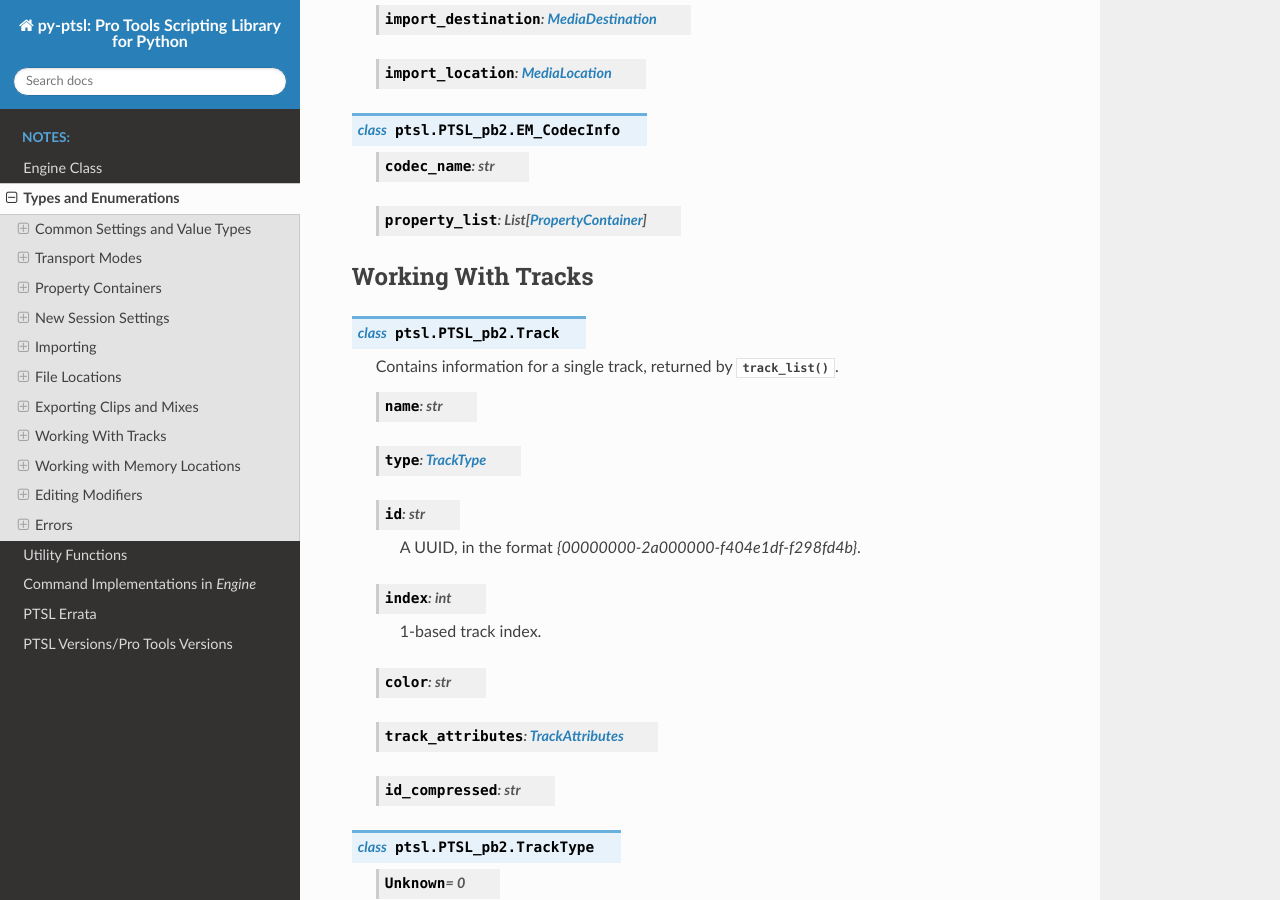
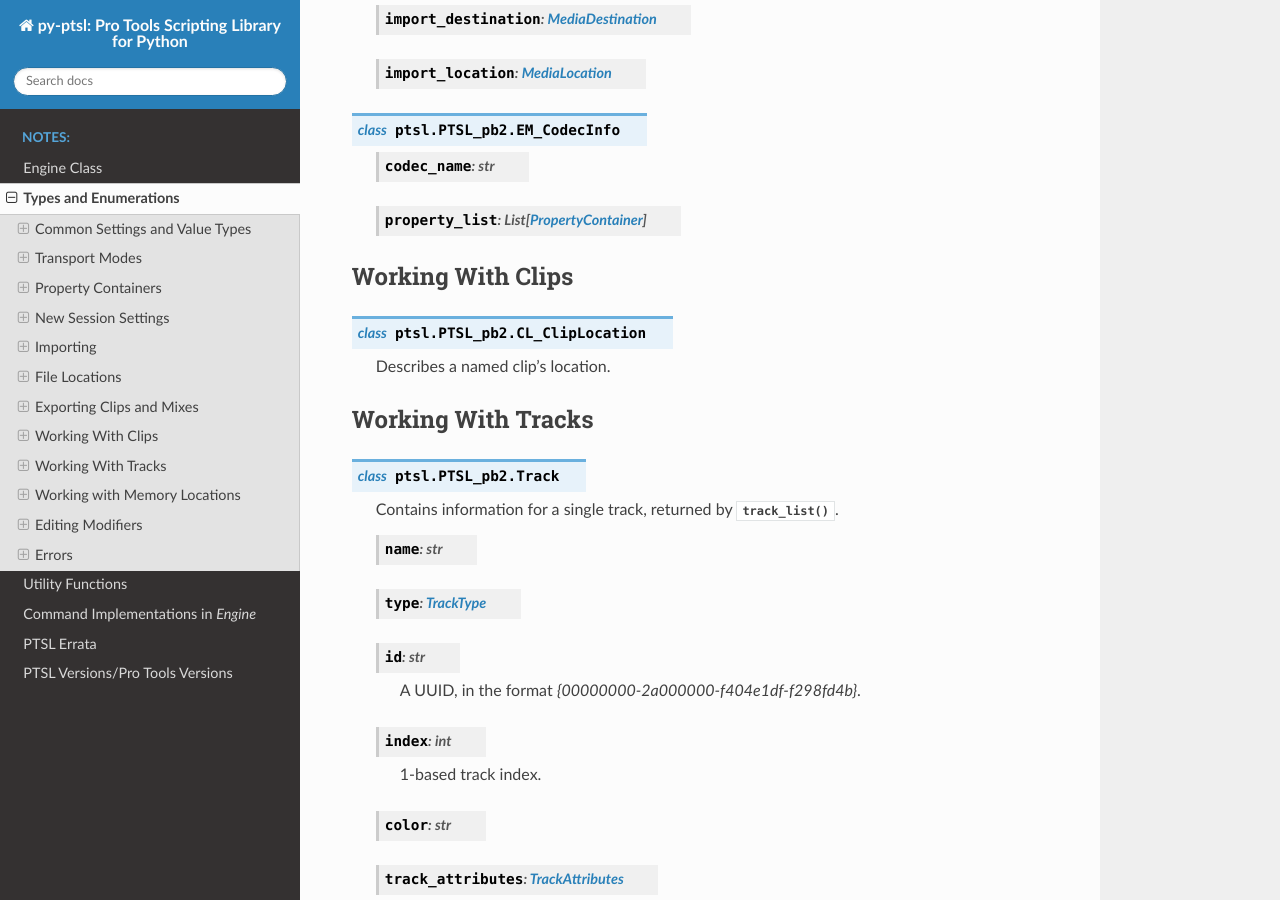
Before and after one commit to iluvcapra/py-ptsl, a Sphinx documentation site: the page built from doc/source/types.rst, in a window 1280 px wide and 900 px high, scrolled down 14105 px. Built offline with Sphinx 7.4.7 and the Read the Docs theme 2.0.0, drawn with Linux system fonts in a browser that asks for light colours.

Commit message:
Fixed some documentation

```diff
--- a/doc/source/types.rst
+++ b/doc/source/types.rst
@@ -690,6 +690,15 @@ Exporting Clips and Mixes
 	.. attribute:: property_list
 		:type: List[PropertyContainer]
 
+
+Working With Clips
+------------------
+
+.. class:: CL_ClipLocation
+
+    Describes a named clip's location.
+
+
 Working With Tracks
 -------------------
 
```
Also changed, not shown: 1 other file.
